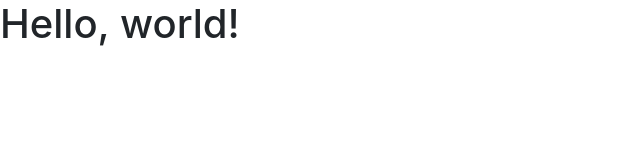
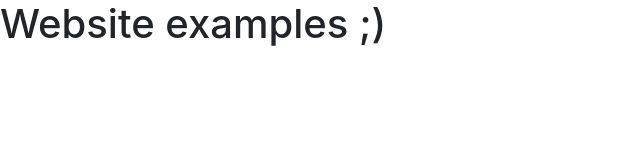
Before and after one commit to jamz-musik/ejemplo-web, a plain HTML site: page index.html in a window 1280 px wide. Shown: the whole page, without its empty margins (0-640 px from the left). Drawn offline with nearby package versions, Linux system fonts and the light colour scheme.

Commit message:
Update index.html

```diff
--- a/index.html
+++ b/index.html
@@ -8,10 +8,10 @@
     <!-- Bootstrap CSS -->
     <link rel="stylesheet" href="https://stackpath.bootstrapcdn.com/bootstrap/4.1.3/css/bootstrap.min.css" integrity="sha384-MCw98/SFnGE8fJT3GXwEOngsV7Zt27NXFoaoApmYm81iuXoPkFOJwJ8ERdknLPMO" crossorigin="anonymous">
 
-    <title>By jAmZzZ</title>
+    <title>Website examples ;)</title>
   </head>
   <body>
-    <h1>Hello, world!</h1>
+    <h1>Website examples ;)</h1>
 
     <!-- Optional JavaScript -->
     <!-- jQuery first, then Popper.js, then Bootstrap JS -->
```
